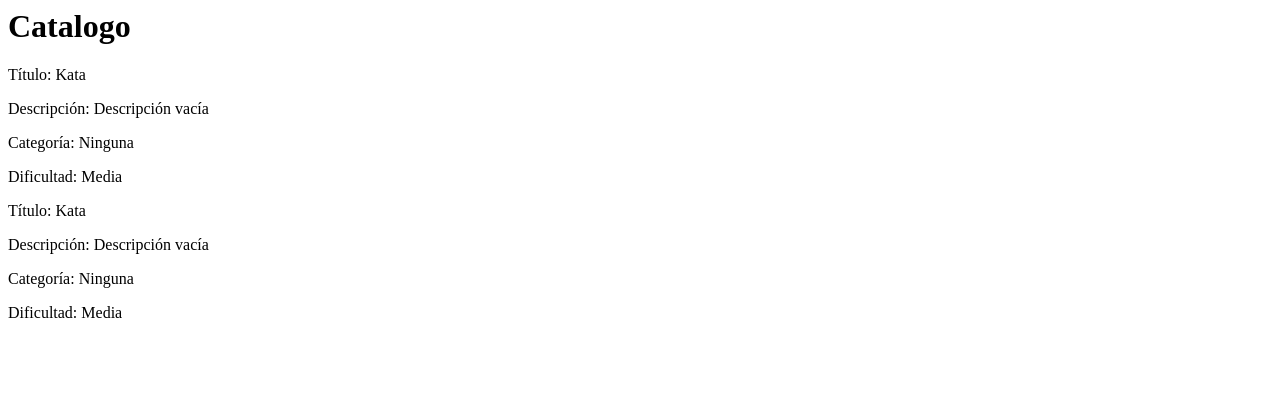
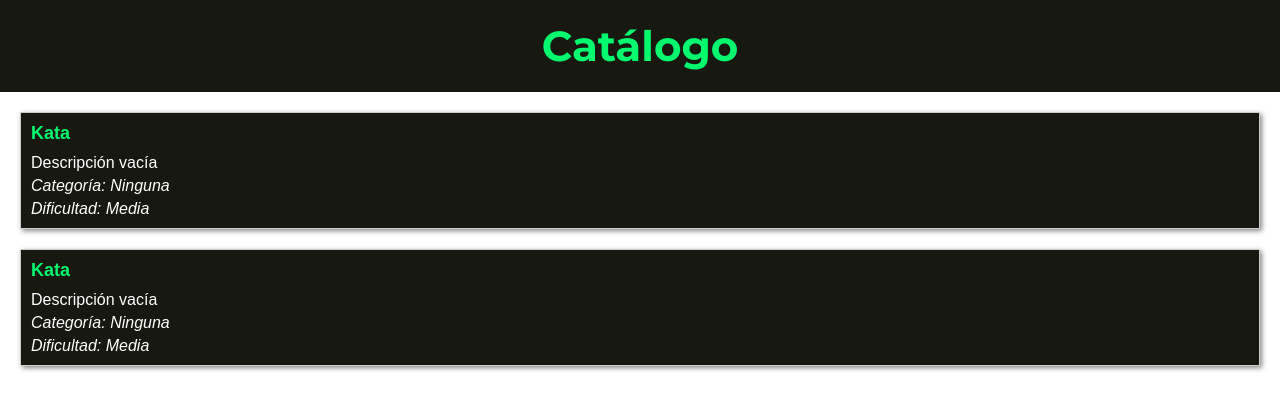
Before and after one commit to ibmg25/ProyectoTDD, a website built with Parcel: page index.html in a window 1280 px wide. Built offline with nearby package versions, Linux system fonts and the light colour scheme.

Commit message:
modificacion print kata, index y css

```diff
--- a/index.html
+++ b/index.html
@@ -1,6 +1,17 @@
+<!DOCTYPE html>
 <html>
+  <head>
+    <meta charset="UTF-8">
+    <meta name="viewport" content="width=device-width, initial-scale=1.0">
+    <title>DevTestCoach</title>
+    <link rel="stylesheet" href="style.css">
+    <link rel="preconnect" href="https://fonts.googleapis.com">
+    <link rel="preconnect" href="https://fonts.gstatic.com" crossorigin>
+    <link href="https://fonts.googleapis.com/css2?family=Montserrat:wght@700&display=swap" rel="stylesheet">
+  </head>
+
   <body>
-    <h1>Catalogo</h1>
+    <h1>Catálogo</h1>
     <!-- <form id="sumar-form">
       <label for="primer-numero">Primer número:</label>
       <input type="number" id="primer-numero" />
--- a/src/catalogo.js
+++ b/src/catalogo.js
@@ -15,6 +15,7 @@ class Catalogo{
       lista.push(kata.printKata());
     });
     return lista.join(' ');
+
   }
 }
 
--- a/src/kata.js
+++ b/src/kata.js
@@ -5,7 +5,7 @@ class Kata{
   }
 
     printKata(){
-      return "<div><p>Título: Kata</p><p>Descripción: Descripción vacía</p><p>Categoría: Ninguna</p><p>Dificultad: Media</p></div>";
+      return "<div class='kata'><div class='title-kata'>Kata</div><div class='description-kata'>Descripción vacía</div><div class='category-kata'>Ninguna</div><div class='difficulty-kata'>Media</div></div>";
     }
 
     setDificultad(dif){
--- /dev/null
+++ b/style.css
@@ -0,0 +1,59 @@
+body {
+    font-family: Arial, sans-serif;
+    background-color: white;
+    margin: 0;
+    padding: 0;
+}
+
+h1 {
+text-align: center;
+background-color: #171810;
+color: #03FA6E;
+padding: 20px;
+margin: 0;
+font-family: 'Montserrat', sans-serif;
+font-weight: bold;
+
+font-size: 42px;
+}
+
+.kata {
+border: 1px solid #ccc;
+background-color: #fff;
+margin: 20px;
+padding: 10px;
+box-shadow: 2px 2px 5px #888888;
+background-color: #171810;
+}
+
+.title-kata {
+font-size: 18px;
+font-weight: bold;
+color: #03FA6E;
+}
+
+.description-kata {
+margin-top: 10px;
+}
+
+.category-kata,
+.difficulty-kata {
+margin-top: 5px;
+font-style: italic;
+}
+
+.category-kata::before {
+content: "Categoría: ";
+}
+
+.difficulty-kata::before {
+content: "Dificultad: ";
+}
+
+.description-kata,
+    .category-kata,
+    .difficulty-kata,
+    .category-kata::before,
+    .difficulty-kata::before {
+    color: white;
+}
```
Also changed, not shown: src/plataformaTDD.test.js (+2 -2 lines).
